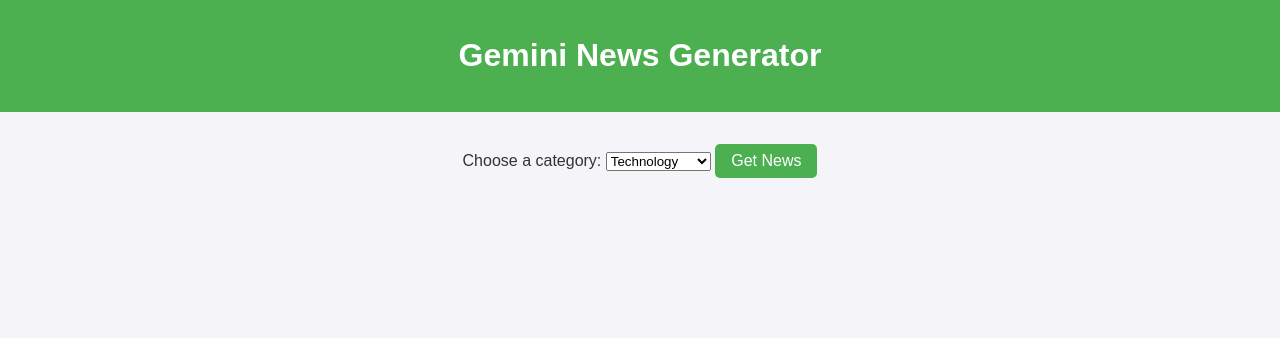
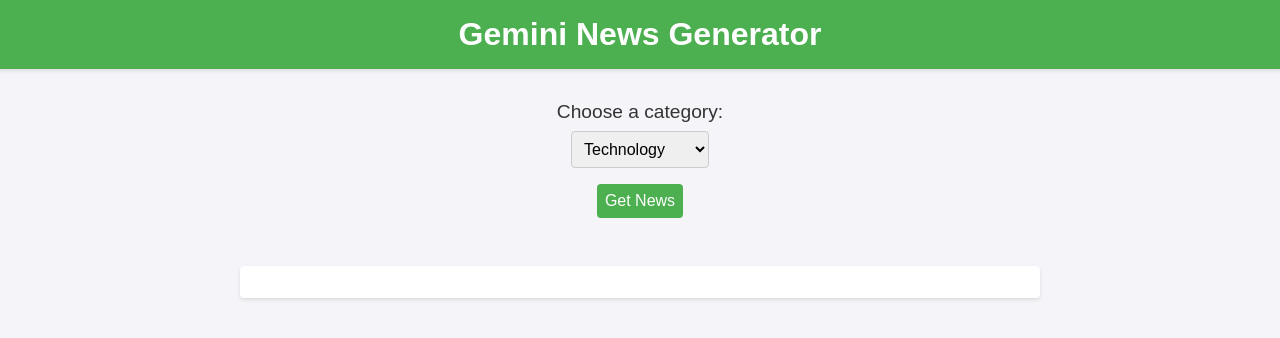
Before and after one commit to vivaangoyal29/AiNews, a plain HTML site: page frontend/index.html in a window 1280 px wide. Drawn offline with Linux system fonts and the light colour scheme.

Commit message:
Refactor HTML structure and enhance CSS styles for improved layout and design

```diff
--- a/frontend/index.html
+++ b/frontend/index.html
@@ -11,6 +11,7 @@
       <h1>Gemini News Generator</h1>
     </header>
     <main>
+      <div class="form-group">
         <label for="category">Choose a category:</label>
         <select id="category">
           <option value="technology">Technology</option>
@@ -20,6 +21,7 @@
           <option value="entertainment">Entertainment</option>
         </select>
         <button id="fetch-news">Get News</button>
+      </div>
       <div id="news-container"></div>
     </main>
     <script src="app.js"></script>
--- a/frontend/styles.css
+++ b/frontend/styles.css
@@ -1,38 +1,73 @@
 body {
-    font-family: Arial, sans-serif;
+  font-family: 'Arial', sans-serif;
+  background-color: #f4f4f9;
+  color: #333;
   margin: 0;
   padding: 0;
-    background-color: #f4f4f9;
-    color: #333;
+  display: flex;
+  flex-direction: column;
+  align-items: center;
 }
 
 header {
-    background: #4caf50;
+  background-color: #4CAF50;
   color: white;
   padding: 1rem;
+  width: 100%;
   text-align: center;
+  box-shadow: 0 2px 4px rgba(0, 0, 0, 0.1);
+}
+
+h1 {
+  margin: 0;
 }
 
 main {
   padding: 2rem;
-    text-align: center;
+  width: 100%;
+  max-width: 800px;
+}
+
+.form-group {
+  display: flex;
+  flex-direction: column;
+  align-items: center;
+  margin-bottom: 2rem;
+}
+
+label {
+  margin-bottom: 0.5rem;
+  font-size: 1.2rem;
+}
+
+select, button {
+  padding: 0.5rem;
+  font-size: 1rem;
+  margin-bottom: 1rem;
+  border: 1px solid #ccc;
+  border-radius: 4px;
 }
 
 button {
-    padding: 0.5rem 1rem;
-    font-size: 1rem;
+  background-color: #4CAF50;
   color: white;
-    background: #4caf50;
   border: none;
-    border-radius: 5px;
   cursor: pointer;
+  transition: background-color 0.3s ease;
 }
 
 button:hover {
-    background: #45a049;
+  background-color: #45a049;
 }
 
 #news-container {
-    margin-top: 1rem;
-    text-align: left;
+  background-color: white;
+  padding: 1rem;
+  border-radius: 4px;
+  box-shadow: 0 2px 4px rgba(0, 0, 0, 0.1);
 }
+
+#news-container p {
+  margin: 0;
+  line-height: 1.6;
+}
```
Lines whose indentation alone changed are shown as unchanged.
